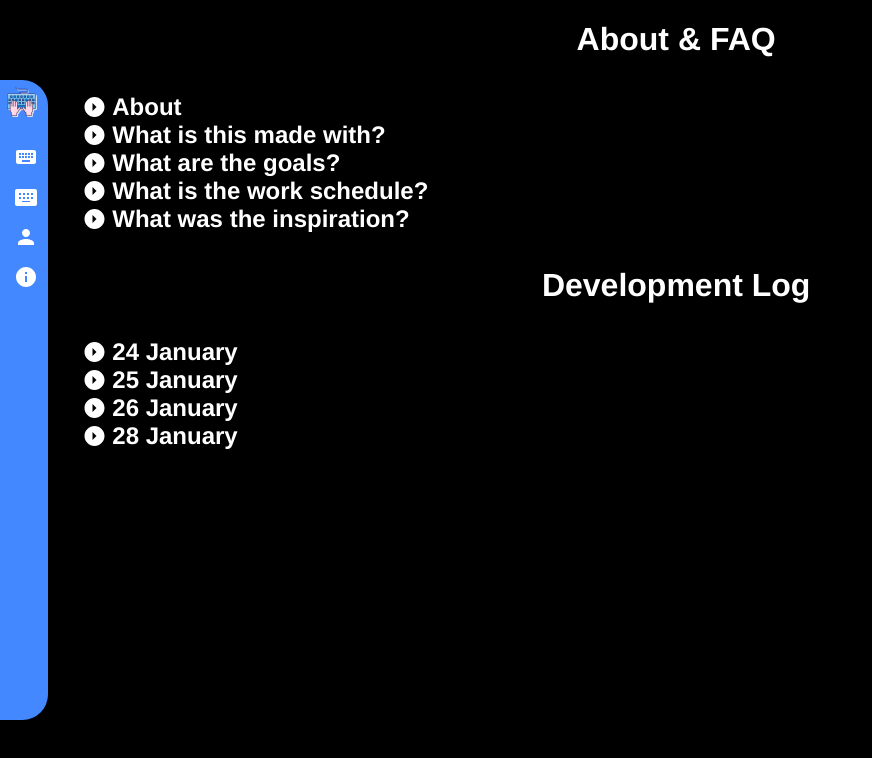
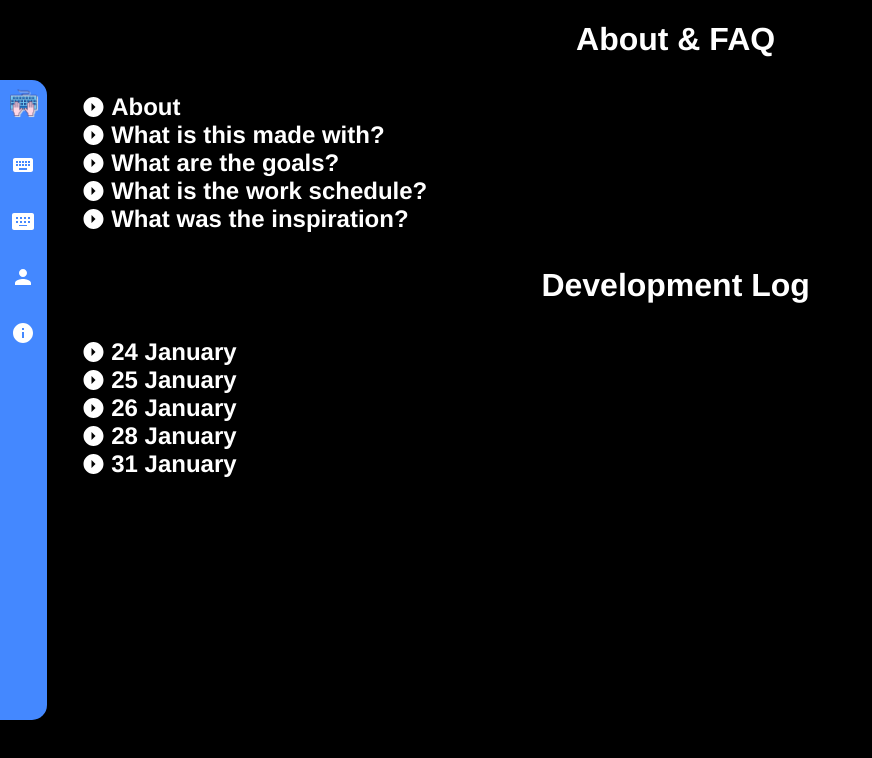
Before and after one commit to AJR07/Typeracer, a React (Vite) app: page /about in a window 1280 px wide. Shown: the top 758 px of the page, without its empty margins (0-872 px from the left). Built offline with nearby package versions, Linux system fonts and the light colour scheme.

Commit message:
:sparkles: SINGLEPLAYER IS DONE!

```diff
--- a/src/components/navbar.tsx
+++ b/src/components/navbar.tsx
@@ -22,8 +22,8 @@ function NavBarButton(props: NavBarButtonProps) {
                 }}
                 sx={{
                     color: "white",
-                    width: "40px",
-                    padding: "0vw",
+                    width: "30px",
+                    paddingRight: "15px",
                     marginLeft: "0.5vw",
                 }}
             >
@@ -40,19 +40,23 @@ export default function NavigationBar() {
             id="navbar"
             whileHover={{ backgroundColor: "#4477ff" }}
             style={{
-                width: "4vw",
+                width: "50px",
                 backgroundColor: "#4488ff",
                 height: "80vh",
                 marginTop: "10vh",
-                borderTopRightRadius: "2vw",
-                borderBottomRightRadius: "2vw",
+                borderTopRightRadius: "15px",
+                borderBottomRightRadius: "15px",
             }}
         >
-            <Stack direction="column" spacing={2}>
+            <Stack
+                direction="column"
+                spacing={2}
+                style={{ display: "flex", alignItems: "center" }}
+            >
                 <Link to="/home">
                     <img
                         src="/typing.png"
-                        style={{ width: "2.5vw", padding: "0.5vw" }}
+                        style={{ width: "30px", padding: "7.5px" }}
                     ></img>
                 </Link>
 
--- /dev/null
+++ b/src/components/timer.tsx
@@ -0,0 +1,14 @@
+import { useState, useEffect } from "react";
+
+export default function Timer() {
+    const [seconds, setSeconds] = useState(0);
+
+    useEffect(() => {
+        const intervalId = setInterval(() => {
+            setSeconds((seconds) => seconds + 1);
+        }, 1000);
+        return () => clearInterval(intervalId);
+    }, []);
+
+    return <>{seconds}</>;
+}
--- a/src/pages/about/about.tsx
+++ b/src/pages/about/about.tsx
@@ -47,6 +47,10 @@ export default function About() {
                     question="28 January"
                     answer="Singleplayer is done! Learnt how to represent statistics with graphs, and the singleplayer page is fully functional! I have also saved the data to firebase for future use/statistics :D"
                 />
+                <FAQComponent
+                    question="31 January"
+                    answer="Quite a lot of progress actually. I have enhanced the UI on the start button, graph (added accuracy), and the typeracer text and background. The colours, at leat in my opinion, look a lot more contrasting and calmer to look at too. The graph at the back also received major improvements, as well as bug fixes towards cheats such as using shortcuts. I have also added a timer for the user to check their current time/schedule. SINGLEPLAYER IS DONE!"
+                />
             </Stack>
         </div>
     );
--- a/src/pages/singleplayer/singleplayer.tsx
+++ b/src/pages/singleplayer/singleplayer.tsx
@@ -1,5 +1,5 @@
 import { getAuth } from "firebase/auth";
-import TypeRacer from "../../components/typeracer/typeracer";
+import TypeRacer from "./typeracer/typeracer";
 import firebaseApp from "../../lib/firebase";
 import { useAuthState } from "react-firebase-hooks/auth";
 import { Button } from "@mui/material";
--- a/src/components/typeracer/graph.tsx
+++ b/src/pages/singleplayer/typeracer/graph.tsx
@@ -3,8 +3,8 @@ import ReactECharts from "echarts-for-react";
 import { getAuth } from "firebase/auth";
 import { doc, getDoc, getFirestore, setDoc } from "firebase/firestore";
 import { useEffect, useState } from "react";
-import firebaseApp from "../../lib/firebase";
-import { UserData } from "../../types/user";
+import firebaseApp from "../../../lib/firebase";
+import { UserData } from "../../../types/user";
 import Character from "./character";
 
 interface GraphProps {
@@ -32,7 +32,6 @@ export default function Graph(props: GraphProps) {
             accArray.push([characterSoFar, isNaN(accuracy) ? 0 : accuracy]);
         } else {
             cpmArray.push([0, 0]);
-            accArray.push([characterSoFar, Math.round(char.acc)]);
         }
         for (let charr of char.character) {
             if (charr == " ") spaces++;
@@ -86,6 +85,9 @@ export default function Graph(props: GraphProps) {
             {
                 type: "value",
                 name: "Accuracy",
+                min: 0,
+                max: 100,
+                interval: 20,
                 axisLabel: {
                     formatter: "{value}%",
                 },
--- a/src/components/typeracer/typeracer.tsx
+++ b/src/pages/singleplayer/typeracer/typeracer.tsx
@@ -1,6 +1,7 @@
 import { Button, TextField } from "@mui/material";
 import { Stack } from "@mui/system";
 import { useEffect, useState } from "react";
+import Timer from "../../../components/timer";
 import Character from "./character";
 import Graph from "./graph";
 import Stages from "./stages";
@@ -48,6 +49,11 @@ export default function TypeRacer(props: TypeRacerProps) {
                     marginRight: "1vw",
                 }}
             >
+                {stages === 2 ? (
+                    <h3 style={{ display: "flex", justifyContent: "right" }}>
+                        Time Elapsed: <Timer />
+                    </h3>
+                ) : null}
                 <Stack id="text-display">
                     <p
                         style={{
@@ -62,7 +68,15 @@ export default function TypeRacer(props: TypeRacerProps) {
                                 fontWeight: "bold",
                                 display: "inline",
                             }}
-                        >{`${quote.substring(0, progress)}`}</p>
+                        >{`${quote.substring(0, progress - 1)}`}</p>
+                        <u
+                            style={{
+                                color: "yellow",
+                                fontFamily: "Fira Code, monospace",
+                                fontWeight: "bold",
+                                display: "inline",
+                            }}
+                        >{`${quote.substring(progress - 1, progress)}`}</u>
                         <p
                             style={{
                                 color: "red",
@@ -91,15 +105,14 @@ export default function TypeRacer(props: TypeRacerProps) {
                     <Button
                         variant="contained"
                         onClick={() => {
+                            if (countdown !== null) return;
+                            setCountdown(3);
                             setTimeout(() => {
-                                setCountdown(3);
+                                setCountdown(2);
                             }, 1000);
                             setTimeout(() => {
-                                setCountdown(2);
+                                setCountdown(1);
                             }, 2000);
-                            setTimeout(() => {
-                                setCountdown(1);
-                            }, 3000);
                             setTimeout(() => {
                                 setCountdown(0);
                                 setStages(2);
@@ -110,9 +123,9 @@ export default function TypeRacer(props: TypeRacerProps) {
                                         time: Date.now(),
                                     },
                                 ]);
-                            }, 4000);
+                            }, 3000);
                         }}
-                        disabled={countdown !== null}
+                        color={countdown !== null ? "error" : "success"}
                     >
                         {countdown === null ? "Start" : countdown}
                     </Button>
@@ -125,28 +138,37 @@ export default function TypeRacer(props: TypeRacerProps) {
                             marginRight: "1vw",
                         }}
                         value={completedQuote}
+                        onKeyDown={(e) => {
+                            // prevent shortcuts
+                            if (e.ctrlKey || e.altKey || e.metaKey) {
+                                e.preventDefault();
+                            }
+                        }}
                         onChange={(e) => {
                             let val = e.target.value;
                             let len = val.length;
-                            setTotalKeys(totalKeys + 1);
+                            setTotalKeys((k) => k + 1);
                             if (
                                 val == quote.substring(progress, progress + len)
                             ) {
-                                setProgress(progress + len);
+                                setProgress((p) => p + len);
                                 setCompletedQuote("");
+                                setArr((arr) => {
                                     let newArr = [...arr];
                                     newArr.push({
                                         character: quote.substring(
                                             progress,
                                             progress + len
                                         ),
-                                    acc: 100 - (wrongKeys / totalKeys) * 100,
+                                        acc:
+                                            100 - (wrongKeys / totalKeys) * 100,
                                         time: Date.now(),
                                     });
-                                setArr(newArr);
+                                    return newArr;
+                                });
                             } else {
                                 setCompletedQuote(val);
-                                setWrongKeys(wrongKeys + 1);
+                                setWrongKeys((k) => k + 1);
                             }
                         }}
                     ></TextField>
```
Also changed, not shown: src/pages/singleplayer/typeracer/character.ts (renamed from src/components/typeracer/character.ts), src/pages/singleplayer/typeracer/stages.ts (renamed from src/components/typeracer/stages.ts). Lines whose indentation alone changed are shown as unchanged.
